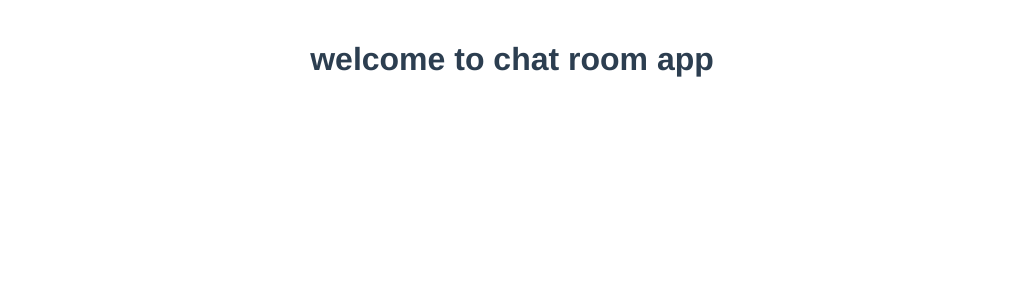
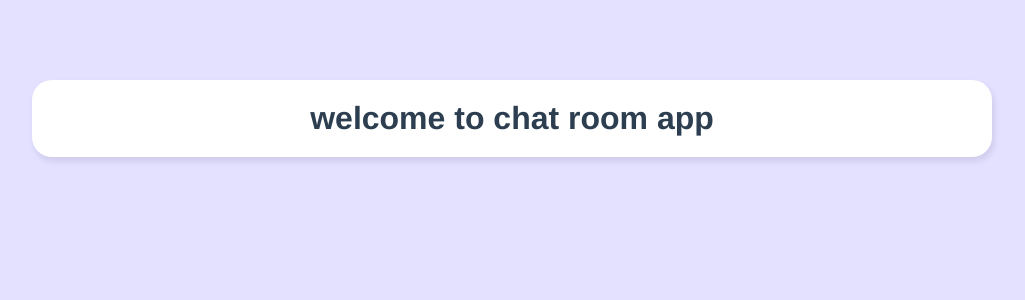
Before and after one commit to mikeqiu2011/live-chat, a Vue app: page / in a window 1280 px wide. Shown: the top 300 px of the page, without its empty margins (128-1153 px from the left). Built offline with nearby package versions, Linux system fonts and the light colour scheme.

Commit message:
add main.css

```diff
--- /dev/null
+++ b/src/assets/main.css
@@ -0,0 +1,25 @@
+body {
+    background: #e3e1ff;
+    color: #444;
+  }
+  .container {
+    width: 90%;
+    max-width: 960px;
+    margin: 80px auto;
+    border-radius: 20px;
+    box-shadow: 2px 4px 6px rgba(28, 6, 49, 0.1);
+    background: white;
+  }
+  .error {
+    color: #ff3f80;
+    font-size: 14px;
+  }
+  button {
+    text-decoration: none;
+    background: #5ae4ca;
+    color: white;
+    font-weight: bold;
+    border: 0;
+    border-radius: 20px;
+    padding: 10px 20px;
+  }
--- a/src/main.js
+++ b/src/main.js
@@ -1,5 +1,6 @@
 import { createApp } from 'vue'
 import App from './App.vue'
 import router from './router'
+import './assets/main.css'
 
 createApp(App).use(router).mount('#app')
```
